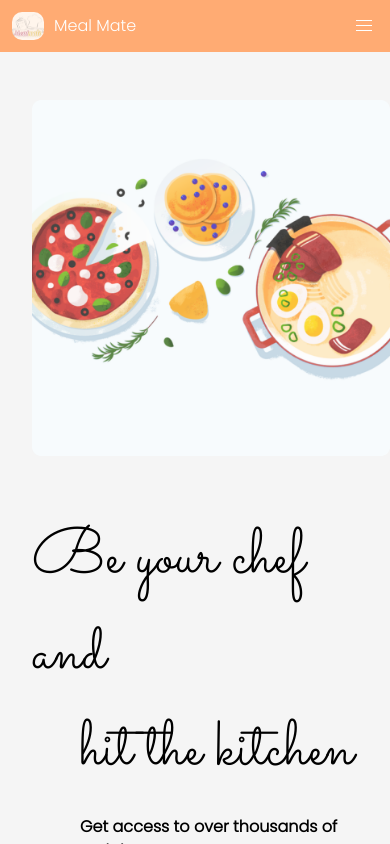
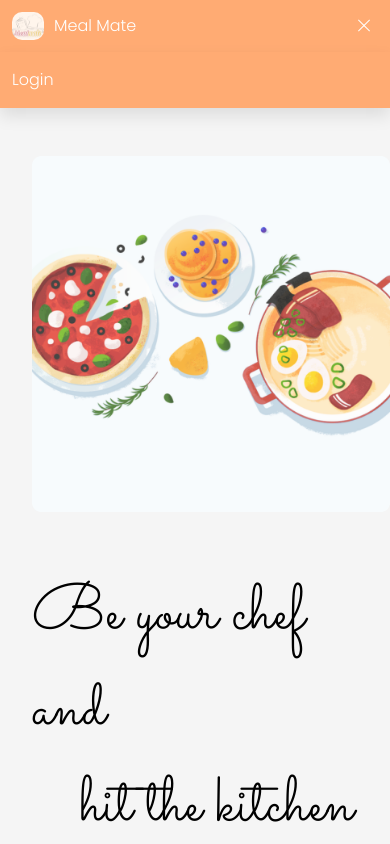
Before and after one commit to Danish11512/MealMate, a React (Create React App) app: page / in a window 390 px wide. Both pictures are taken after a click on the element 364 px from the left and 26 px from the top of the page. Shown: the top 844 px of the page. Built offline with nearby package versions, Linux system fonts and the light colour scheme; no server answers.

Commit message:
Fixed Navbar on Mobile issue

```diff
--- a/src/components/NavbarComponent/Navbar.jsx
+++ b/src/components/NavbarComponent/Navbar.jsx
@@ -1,4 +1,4 @@
-import React from "react";
+import React, {useState} from "react";
 
 import logo from "../../assets/mealLogo.png";
 import { auth } from "../../firebase/firebase.utils";
@@ -8,19 +8,10 @@ import "./Navbar.css";
 
 const Navbar = (props) =>
 {
-	let navbarBurgers = Array.prototype.slice.call(document.querySelectorAll('.navbar-burger'), 0)
-	if(navbarBurgers.length > 0)
+	const [isActive, setIsActive] = useState(false)
+	const toggleMenu = () =>
 	{
-		navbarBurgers.forEach(burger =>
-		{
-			burger.addEventListener('click', () =>{
-				const target = burger.dataset.target
-				const targetElement = document.getElementById(target)
-
-				burger.classList.toggle('is-active');
-				targetElement.classList.toggle('is-active');
-			});
-		});
+		setIsActive(isActive => !isActive);
 	}
 
 	return (
@@ -30,25 +21,25 @@ const Navbar = (props) =>
 					<img src={logo} alt="logo" />
 					<p className="navbar__brand">Meal Mate</p>
 				</Link>
-				<div className="navbar-burger burger" data-target="navbarBasicExample">
+				<div onClick={toggleMenu} className={`navbar-burger burger ${isActive ? 'is-active' : ''}`} data-target="navbarBasicExample">
 					<span></span>
 					<span></span>
 					<span></span>
 				</div>
 			</div>
 
-			<div id="navbarBasicExample" className="navbar-menu">
+			<div id="navbarBasicExample" className={`navbar-menu ${isActive ? 'is-active': ''}`}>
 				<div className="navbar-end">
 					{props.currentUser ?
 						<React.Fragment>
-							<Link className="navbar-item" to="/search">Search</Link>
-							<Link className="navbar-item" to="/calendar">Calendar</Link>
-							<Link className="navbar-item" to="/profile">Profile</Link>
-							<Link className="navbar-item" to="/" onClick={() => auth.signOut()}>Logout</Link>
+							<Link onClick={toggleMenu} className="navbar-item" to="/search">Search</Link>
+							<Link onClick={toggleMenu} className="navbar-item" to="/calendar">Calendar</Link>
+							<Link onClick={toggleMenu} className="navbar-item" to="/profile">Profile</Link>
+							<Link onClick={toggleMenu} className="navbar-item" to="/" onClick={() => auth.signOut()}>Logout</Link>
 						</React.Fragment>
 						:
 						<React.Fragment>
-							<Link className="navbar-item" to="/login">Login</Link>
+							<Link onClick={toggleMenu} className="navbar-item" to="/login">Login</Link>
 						</React.Fragment>
 					}
 				</div>
```
